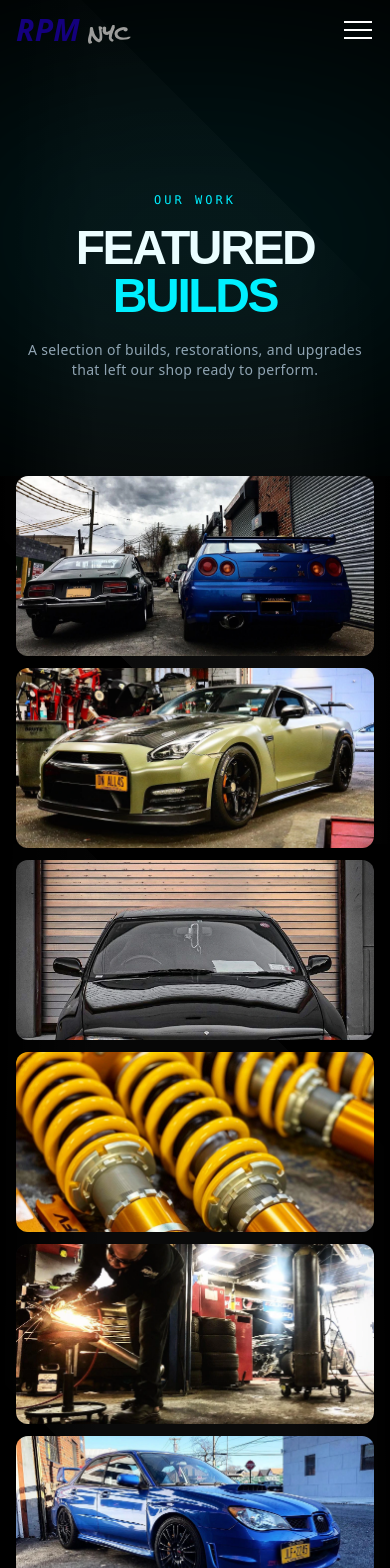
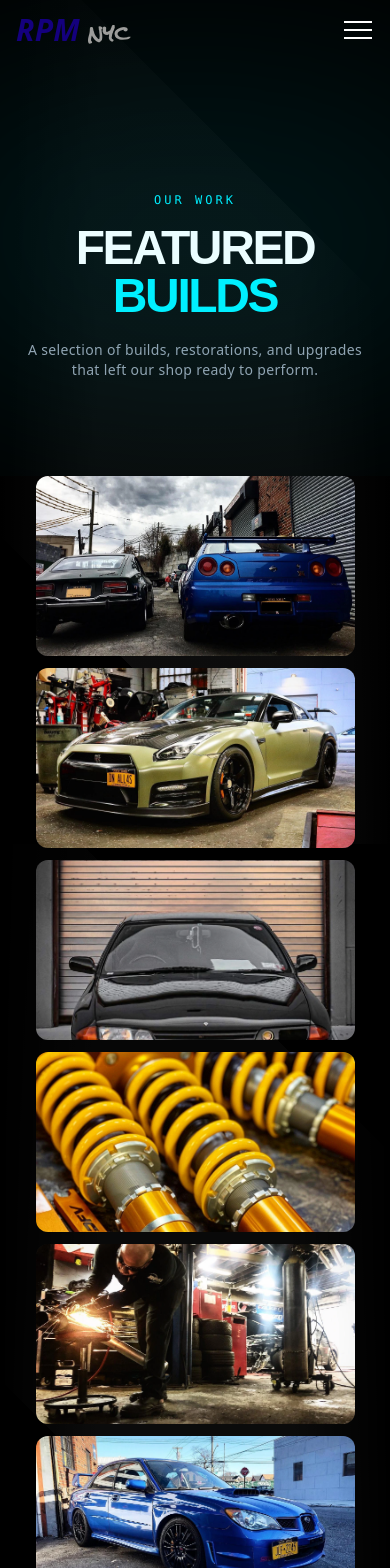
Before and after one commit to ryanwoo359/RPM-NYC-2, a React (Vite) app in the folder client/: page /gallery in a window 390 px wide. Shown: the top 1568 px of the page. Built offline with nearby package versions, Linux system fonts and the light colour scheme.

Commit message:
updated width responsiveness of gallery container

```diff
--- a/client/src/pages/Gallery.tsx
+++ b/client/src/pages/Gallery.tsx
@@ -97,44 +97,12 @@ export default function Gallery() {
           ready to perform.
         </motion.p>
       </div>
-      {/* ── PAGE HEADER ── */}
-      {/* <div className="relative pt-44 pb-20 px-8 md:px-16 overflow-hidden">
-        <div className="pointer-events-none absolute top-1/2 right-1/4 -translate-y-1/2 w-[500px] h-[260px] bg-[#00f0ff]/8 blur-[120px] rounded-full" />
-        <div className="relative max-w-[1400px] mx-auto md:px-16">
-          <motion.p
-            initial={{ opacity: 0, letterSpacing: "0.5em" }}
-            animate={{ opacity: 1, letterSpacing: "0.22em" }}
-            transition={{ duration: 0.9 }}
-            className="text-[#00f0ff] text-[10px] uppercase tracking-[0.22em] font-mono mb-4"
-          >
-            Our Work
-          </motion.p>
-          <motion.h1
-            initial={{ opacity: 0, y: 24 }}
-            animate={{ opacity: 1, y: 0 }}
-            transition={{ duration: 0.7, delay: 0.15 }}
-            className="text-6xl md:text-8xl font-black uppercase tracking-tighter leading-none"
-            style={{ fontFamily: "'Barlow Condensed', sans-serif" }}
-          >
-            Featured <span className="text-[#00f0ff]">Builds</span>
-          </motion.h1>
-          <motion.p
-            initial={{ opacity: 0 }}
-            animate={{ opacity: 1 }}
-            transition={{ delay: 0.4, duration: 0.6 }}
-            className="mt-4 text-gray-400 text-sm max-w-lg"
-          >
-            A selection of builds, restorations, and upgrades that left our shop
-            ready to perform.
-          </motion.p>
-        </div>
-      </div> */}
 
       {/* ── GRID ── */}
-      <div className="max-w-[1400px] mx-auto px-4 md:px-16 pb-32">
-        <div className="grid grid-cols-1 md:grid-cols-4 auto-rows md:auto-rows-[220px] gap-3 md:grid-flow-dense">
+      <div className="max-w-[90vw] mx-auto px-4 md:px-16 pb-32">
+        <ul className="grid grid-cols-1 md:grid-cols-4 auto-rows md:auto-rows-[220px] gap-3 md:grid-flow-dense">
           {items.map((item, i) => (
-            <motion.div
+            <motion.li
               key={`${item.src}-${item.alt}-${i}`}
               initial="hidden"
               whileInView="visible"
@@ -189,9 +157,9 @@ export default function Gallery() {
                   </svg>
                 </div>
               </div>
-            </motion.div>
+            </motion.li>
           ))}
-        </div>
+        </ul>
       </div>
 
       {/* ── LIGHTBOX ── */}
```
